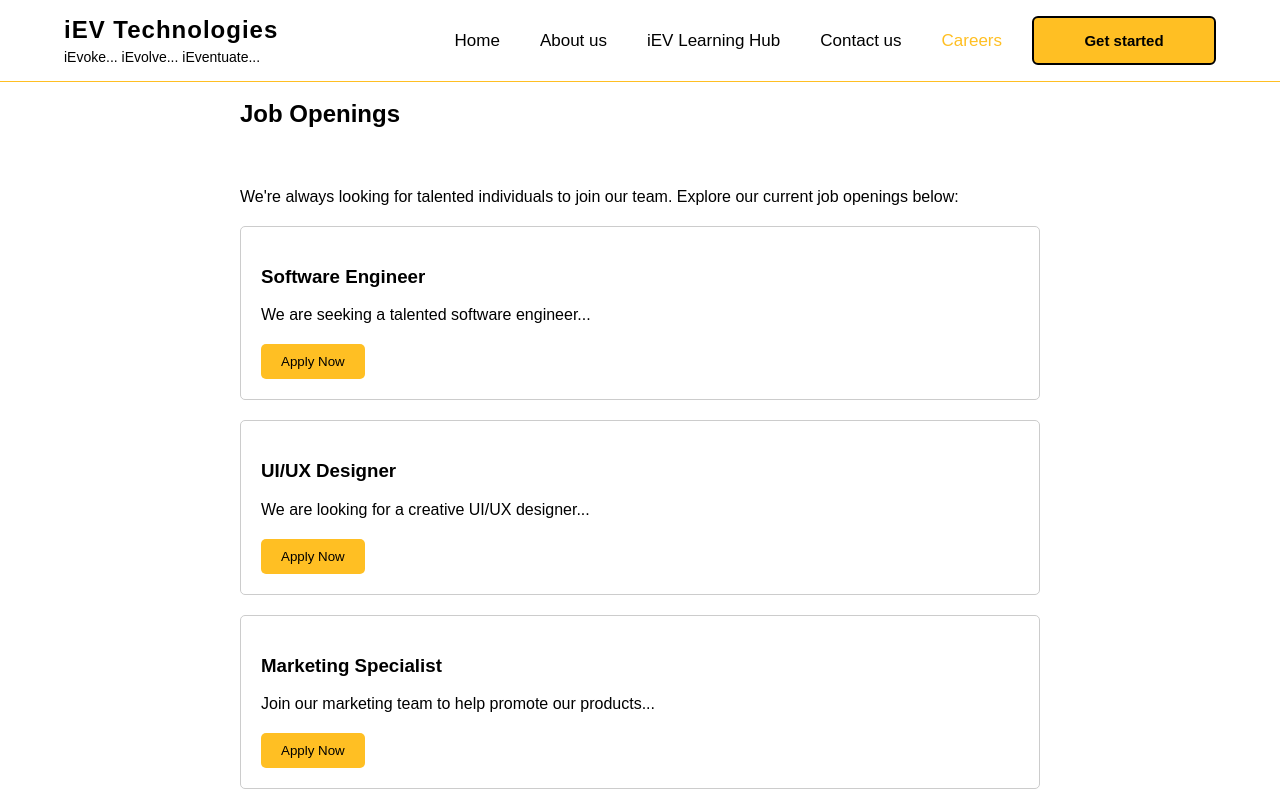
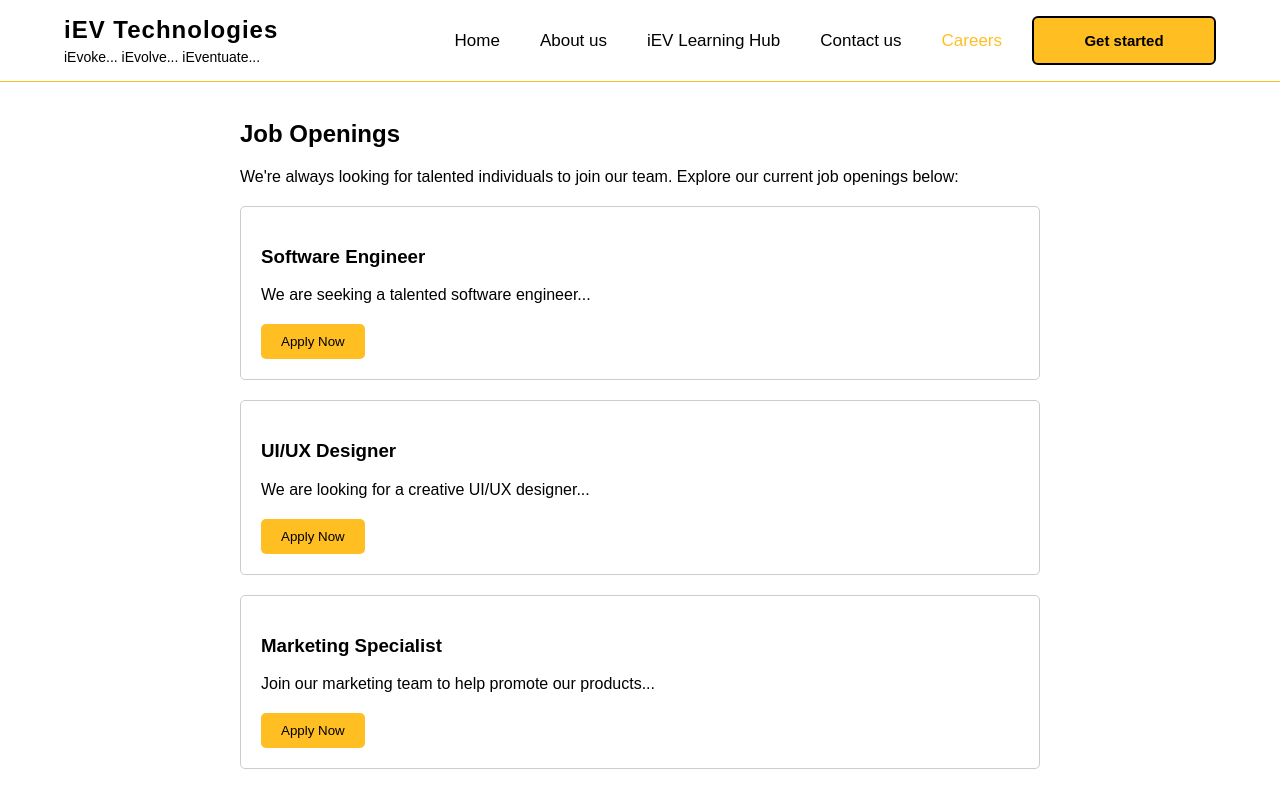
Before and after one commit to iev21/iev-frontend, an Angular app: page /careers in a window 1280 px wide. Shown: the top 800 px of the page. Built offline with nearby package versions, Linux system fonts and the light colour scheme.

Commit message:
Update careers.component.scss

```diff
--- a/src/app/careers/careers.component.scss
+++ b/src/app/careers/careers.component.scss
@@ -3,12 +3,12 @@
 .container {
   max-width: 800px;
   margin: 0 auto;
-  padding: 80px 10% 40px 10%;
+  padding: 100px 10% 40px 10%;
 }
 
 h2 {
   font-size: 24px;
-  margin-bottom: 60px;
+  margin-bottom: 20px;
 }
 
 p {
```
